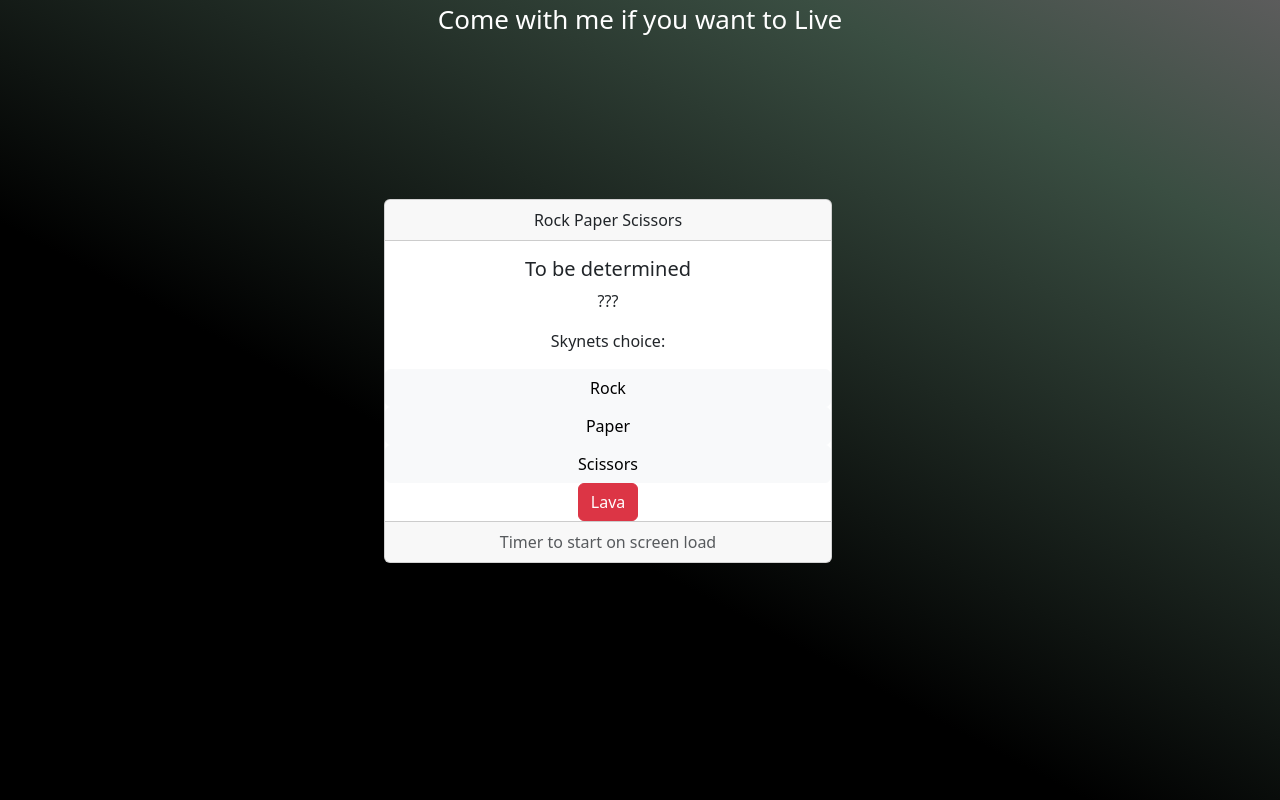
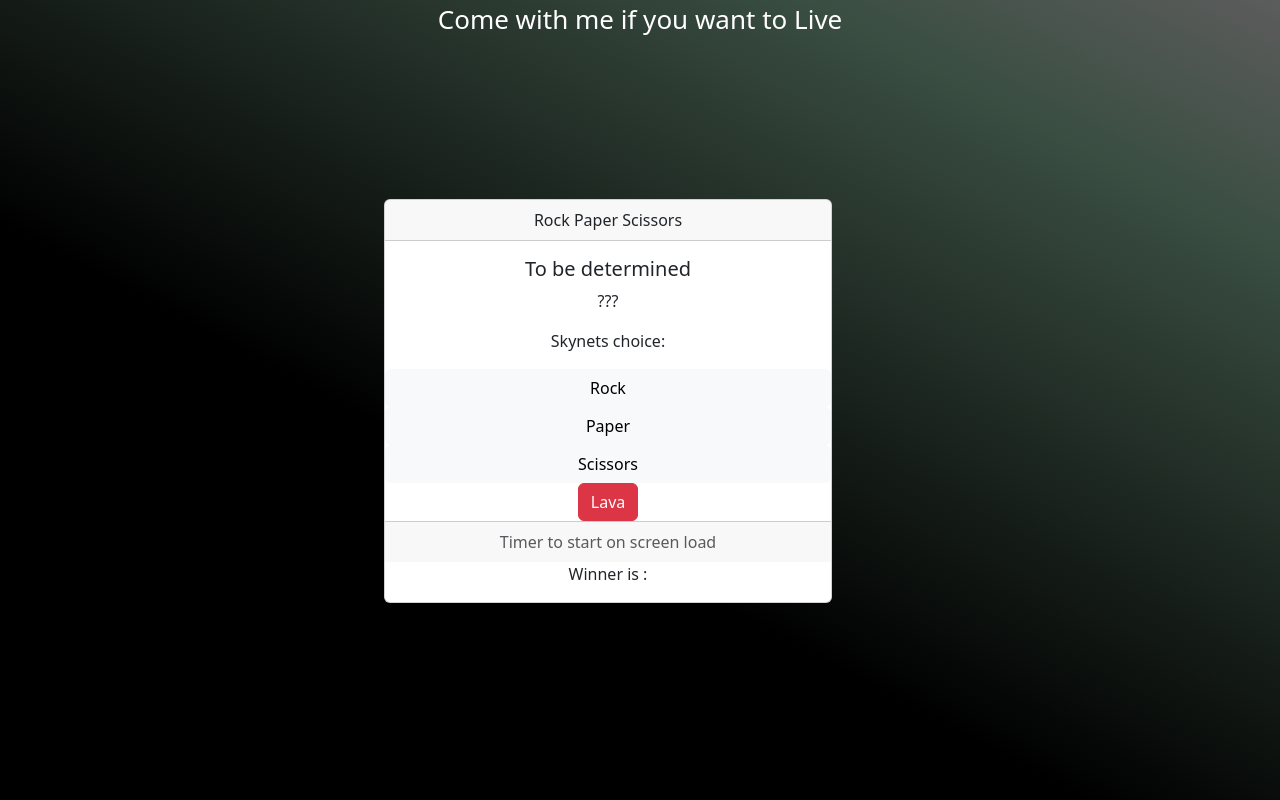
Before and after one commit to Csolly89/RockpaperScissors, a React (Create React App) app: page / in a window 1280 px wide. Built offline with nearby package versions, Linux system fonts and the light colour scheme.

Commit message:
tracking wins correctly to empty arrays

```diff
--- a/src/App.js
+++ b/src/App.js
@@ -1,6 +1,6 @@
 // style and hook imports
 import "./App.css";
-import { useState, useEffect } from "react";
+import { useState, useEffect, useCallback } from "react";
 import Button from "react-bootstrap/Button";
 import Card from "react-bootstrap/Card";
 // local imports
@@ -9,23 +9,51 @@ import Skynet from "./Components/Skynet";
 import Judgement from "./Components/Judgement";
 
 function App() {
-	const [choice, setChoice] = useState("");
-	const [skynet, setSkynet] = useState("");
-	const [winner, setWinner] = useState("");
-	// console.log(choice);
+	const [state, setState] = useState({
+		choice: "",
+		skynet: "",
+		winner: "",
+		Doom: [],
+		Victory: []
+	});
+
+	const handleClick = useCallback((choice) => {
+		let { Doom, Victory, winner } = state;
+
+		if(winner === 'Skynet'){
+			Doom = [...Doom, 1];
+		} else if (winner === 'Mankind') {
+			Victory = [...Victory, 1];
+		}
+
+		// console.log(Doom, "Doom");
+		// console.log(Victory, "Victory");
+
+		setState({
+			...state,
+			choice,
+			Doom,
+			Victory
+		});
+	}, [state]);
 
 	useEffect(() => {
+		const { choice } = state;
 		if (choice) {
-			console.log(choice, "choice");
+			console.log(choice,'choice')
 			const skynetChoice = Skynet();
 			const result = `${Judgement(choice, skynetChoice)}`;
-			console.log(skynetChoice, "skynet");
-			console.log(result);
-			setSkynet(skynetChoice);
-			setWinner(result);
-			setChoice("");
+			console.log(skynetChoice, 'skynet')
+			console.log(result)
+			setState({
+				...state,
+				skynet: skynetChoice,
+				winner: result,
+				choice: ""
+			});
 		}
-	}, [choice]);
+	}, [state.choice]);
+
 
 	return (
 		<div className="App">
@@ -36,20 +64,21 @@ function App() {
 					<Card.Title>To be determined</Card.Title>
 					<Card.Text>???</Card.Text>
 				</Card.Body>
-				<p>Skynets choice: {skynet} </p>
-				<Button onClick={(e) => setChoice("Rock")} variant="light">
+				<p>Skynets choice: {state.skynet} </p>
+				<Button onClick={(e) => handleClick("Rock")} variant="light">
 					Rock
 				</Button>
-				<Button onClick={(e) => setChoice("Paper")} variant="light">
+				<Button onClick={(e) => handleClick("Paper")} variant="light">
 					Paper
 				</Button>
-				<Button onClick={(e) => setChoice("Scissors")} variant="light">
+				<Button onClick={(e) => handleClick("Scissors")} variant="light">
 					Scissors
 				</Button>
 				<Lava />
 				<Card.Footer className="text-muted">
 					Timer to start on screen load
 				</Card.Footer>
+				<p>Winner is : {state.winner}</p>
 			</Card>
 		</div>
 	);
```
Also changed, not shown: 1 other file (tests, documents, lock files or other folders).
